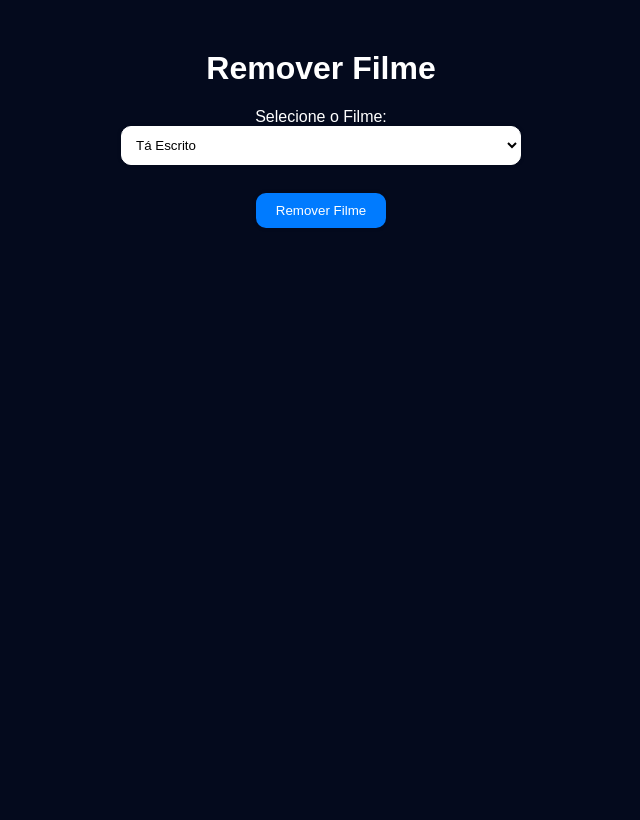
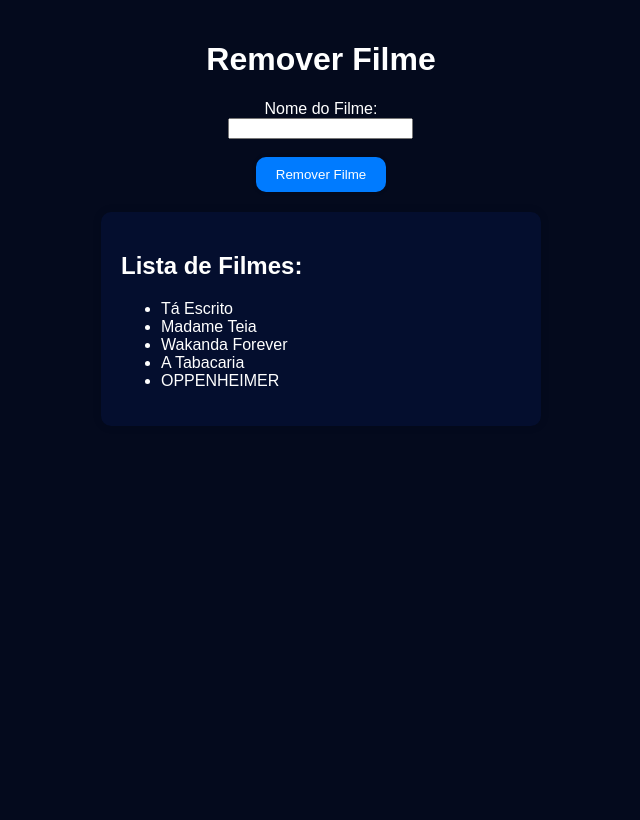
Before and after one commit to julsales/cinema-fds, a Django app: page /remover_filme/ in a window 1280 px wide. Shown: the part 55-875 px from the top of the page, without its empty margins (319-959 px from the left). Before the commit the page ends 283 px from the top, so only its background shows below. Run offline with Django 5.2, Linux system fonts and the light colour scheme; data comes from the database, SQL or seed files in the repository; both versions use the stored data as it was after the commit.

Commit message:
delet filme 100% funcional

```diff
--- a/CineFds/home/templates/remover_filme.html
+++ b/CineFds/home/templates/remover_filme.html
@@ -1,32 +1,31 @@
+{% load static %}
 <!DOCTYPE html>
 <html lang="">
+
 <head>
     <meta charset="UTF-8">
     <meta name="viewport" content="width=device-width, initial-scale=1.0">
     <title>Remover Filme</title>
     <style>
         body {
+            margin: 0;
             background-color: rgb(4, 10, 29);
             color: #fff;
             font-family: Arial, sans-serif;
-            margin: 0;
+        }
+        .container {
+            display: flex;
+            flex-direction: column;
+            align-items: center;
+            justify-content: flex-start;
+            min-height: 100vh;
+            padding-top: 20px;
         }
         form {
             max-width: 400px;
-            margin: 0 auto;
+            margin-bottom: 20px;
             color: #fff;
             text-align: center;
-            margin-top: 50px;
-        }
-        select {
-            width: 100%;
-            padding: 10px;
-            margin-bottom: 10px;
-            border: 1px solid #fff;
-            background-color: #fff;
-            color: #000;
-            border-radius: 10px;
-            box-shadow: 0 0 5px rgba(0, 0, 0, 0.1);
         }
         input[type="submit"] {
             padding: 10px 20px;
@@ -40,10 +39,17 @@
         input[type="submit"]:hover {
             background-color: #0056b3;
         }
+        .filme-list-container {
+            background-color: rgb(4, 14, 46);
+            padding: 20px;
+            border-radius: 10px;
+            box-shadow: 0 0 10px rgba(0, 0, 0, 0.1);
+            width: 400px;
+        }
     </style>
 </head>
+
 <body>
-
     <nav class="navbar navbar-dark justify-content-start" style="background-color:rgb(5, 101, 255); padding: 0;">
         <div class="nav-content" style="padding-left: 10px; display: flex; align-items: center;">
             <a href="{% url 'pagina_adm' %}" class="navbar-brand" style="text-decoration: none; display: flex; align-items: center; background-color: rgb(0, 48, 126); border-radius: 5px; padding: 5px; width: 140px; height: 45px;" >
@@ -54,25 +60,28 @@
             </a>
         </div>
     </nav>
-
-<div class="container-fluid mt-4 d-flex justify-content-center">
-    <div class="col-md-6">
-        <div>
-            <form action="{% if selected_movie %}{% url 'delete_movie' movie_id=selected_movie.id %}{% endif %}" method="post">
+    <div class="container">
+        <form action="{% url 'delete_movie_by_name' %}" method="post">
             {% csrf_token %}
             <h1>Remover Filme</h1>
-                <label for="movie_id">Selecione o Filme:</label><br>
-                <select id="movie_id" name="movie_id">
-                    {% for movie in movies %}
-                    <option value="{{ movie.id }}">{{ movie.movie_name }}</option>
-                    {% endfor %}
-                </select><br><br>
+            <label for="movie_name">Nome do Filme:</label><br>
+            <input type="text" id="movie_name" name="movie_name"><br><br>
             <input type="submit" value="Remover Filme">
         </form>
+
+        {% if movies %}
+            <div class="filme-list-container">
+                <h2>Lista de Filmes:</h2>
+                <ul>
+                    {% for movie in movies %}
+                        <li>{{ movie.movie_name }}</li>
+                    {% endfor %}
+                </ul>
             </div>
+        {% else %}
+            <p>Não há filmes disponíveis.</p>
+        {% endif %}
     </div>
-</div>
+</body>
 
-
-</body>
 </html>
--- a/CineFds/home/urls.py
+++ b/CineFds/home/urls.py
@@ -23,11 +23,12 @@ urlpatterns = [
     path('remover-genero/', views.remover_genero, name='remover_genero'),
     path('pagina_adm/', views.pagina_adm, name='pagina_adm'),
     path('remover_filme/', views.remover_filme, name='remover_filme'),
-    path('delete_movie/<int:movie_uid>/',views.delete_movie, name='delete_movie'),
     path('pagamento/', views.payment, name='payment'),
     path('pagamento/sucesso/', views.payment_success, name='payment_success'),
     path('escolha_acento/', views.escolha_acento, name='escolha_acento'),
     path('pag_fim/', views.pag_fim, name='pag_fim'),
+    path('delete_movie_by_name/', views.delete_movie_by_name, name='delete_movie_by_name'),
+
 
 
 
--- a/CineFds/home/views.py
+++ b/CineFds/home/views.py
@@ -100,15 +100,24 @@ def remover_filme(request):
 
     return render(request, 'remover_filme.html', {'movies': movies, 'selected_movie': selected_movie})
 
-def delete_movie(request, movie_uid):
-    filme = get_object_or_404(Movie, uid=movie_uid)
+from django.contrib import messages
 
+
+def delete_movie_by_name(request):
     if request.method == 'POST':
-        filme.delete()
-        return redirect('pagina_adm')
+        movie_name = request.POST.get('movie_name')
+        try:
+            movie = Movie.objects.get(movie_name=movie_name)
+            movie.delete()
+            messages.success(request, "Filme removido com sucesso!")
+        except Movie.DoesNotExist:
+            messages.error(request, "Filme não encontrado.")
+        return redirect('remover_filme')
 
-    filmes = Movie.objects.all()
-    return render(request, 'remover_filme.html', {'filmes': filmes})
+    movies = Movie.objects.all()
+    return render(request, 'remover_filme.html', {'movies': movies})
+
+
 
 def pag_fim(request):
     return render(request, 'pag_fim.html')
```
Also changed, not shown: CineFds/db.sqlite3. Lines whose indentation alone changed are shown as unchanged.
